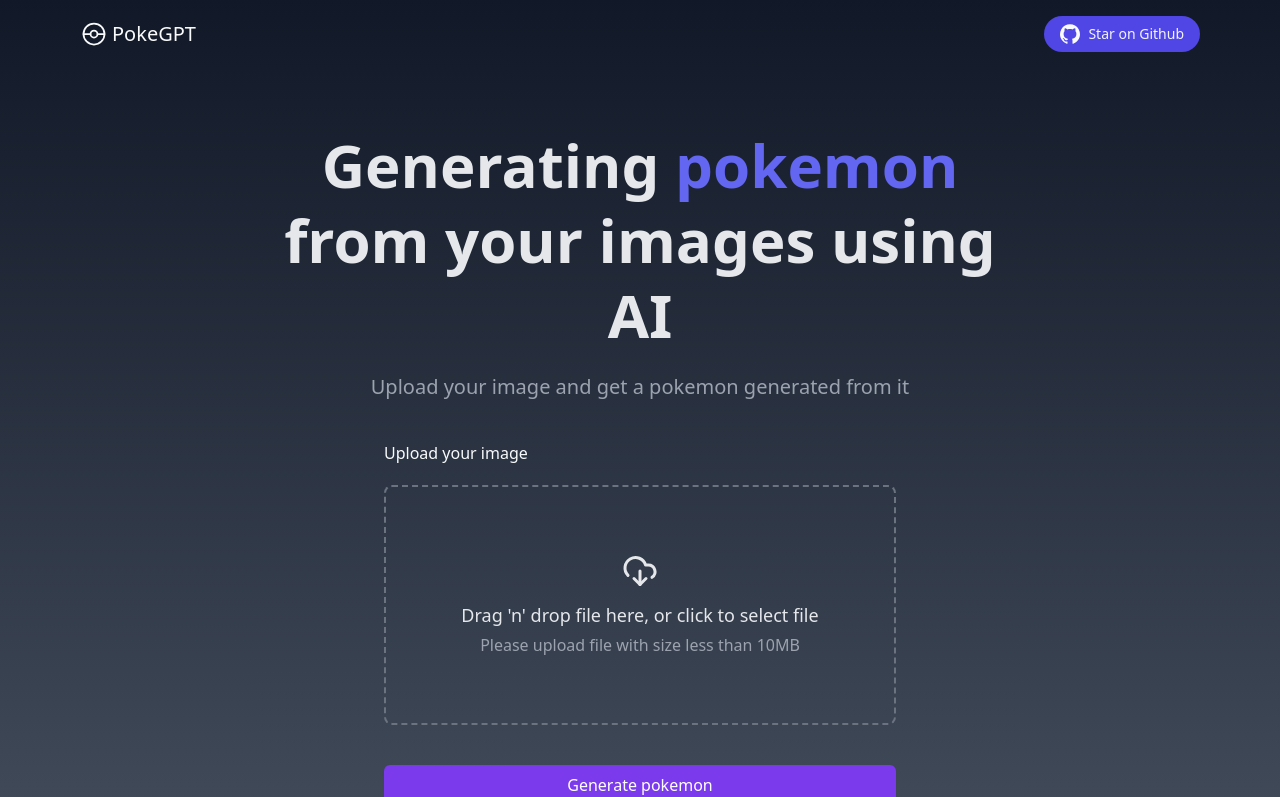
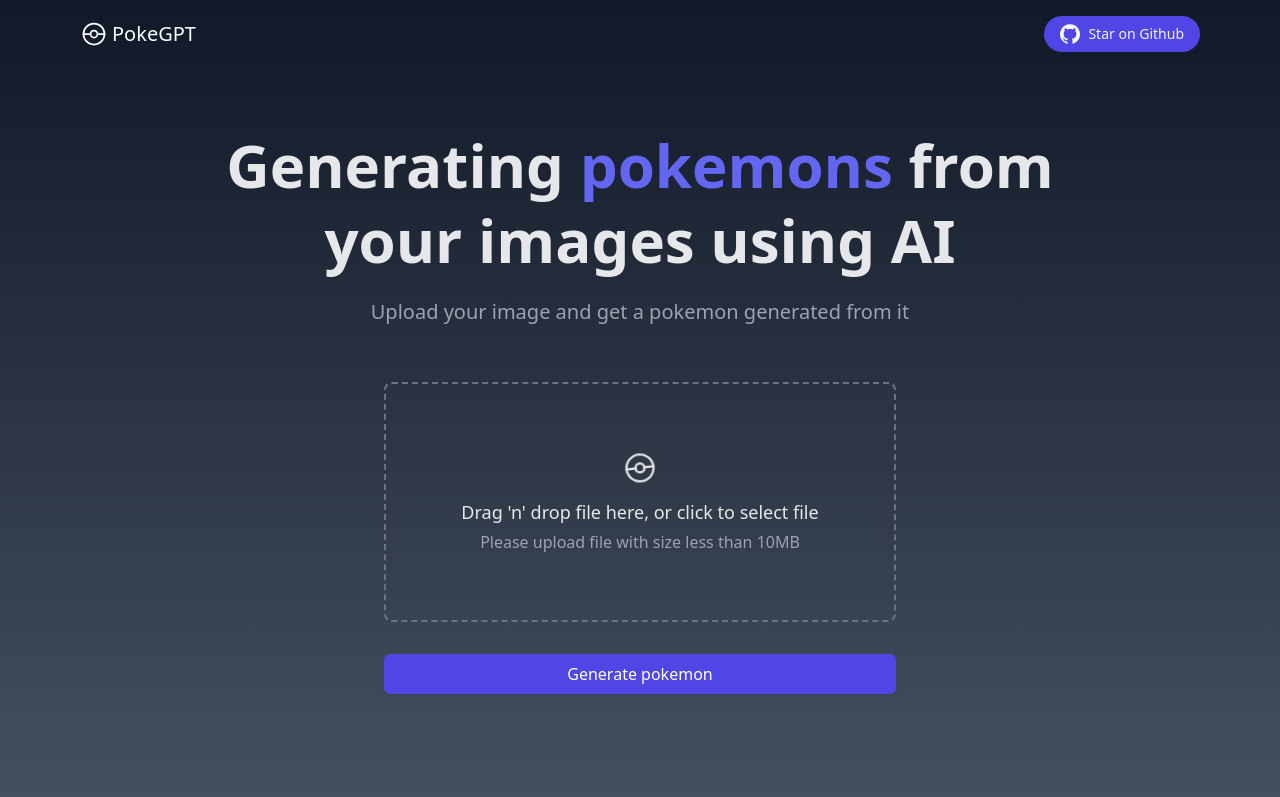
Before and after one commit to sadmann7/poke-gpt, a Next.js app: page / in a window 1280 px wide. Shown: the top 797 px of the page. Built offline with nearby package versions, Linux system fonts and the light colour scheme.

Commit message:
update FileInput

```diff
--- a/package.json
+++ b/package.json
@@ -18,6 +18,7 @@
     "csstype": "^3.1.1",
     "eslint": "8.36.0",
     "eslint-config-next": "13.2.4",
+    "framer-motion": "^10.9.1",
     "lucide-react": "^0.127.0",
     "next": "13.2.4",
     "react": "18.2.0",
--- a/src/components/layouts/Footer.tsx
+++ b/src/components/layouts/Footer.tsx
@@ -1,6 +1,6 @@
 const Footer = () => {
   return (
-    <footer aria-label="footer" className="w-full bg-gray-700/80 py-5">
+    <footer aria-label="footer" className="w-full bg-gray-700/60 py-5">
       <div className="container grid max-w-6xl place-items-center text-center">
         <div className="text-sm text-gray-300 sm:text-base">
           Powered by{" "}
--- a/src/components/layouts/Header.tsx
+++ b/src/components/layouts/Header.tsx
@@ -25,7 +25,7 @@ const Header = () => {
           : "bg-transparent"
       )}
     >
-      <nav className="container flex max-w-6xl items-center justify-between px-4 py-4">
+      <nav className="container flex max-w-6xl items-center justify-between py-4">
         <Link
           aria-label="navigate to home page"
           href="/"
--- a/src/components/ui/Button.tsx
+++ b/src/components/ui/Button.tsx
@@ -30,7 +30,7 @@ const Button = forwardRef<HTMLButtonElement, ButtonProps>(
         className={twMerge(
           "flex h-10 w-full items-center justify-center rounded-md border border-transparent px-4 py-2 text-base font-medium shadow-sm transition-colors focus:outline-none focus:ring-2 focus:ring-gray-400 focus:ring-offset-2 active:scale-[0.99] disabled:pointer-events-none disabled:opacity-70 dark:focus:ring-gray-400 dark:focus:ring-offset-gray-800",
           variant === "primary" &&
-            "bg-violet-600 text-white hover:bg-violet-700",
+            "bg-indigo-600 text-white hover:bg-indigo-700",
           variant === "secondary" &&
             "bg-gray-50 text-gray-900 hover:bg-gray-200",
           variant === "ghost" &&
--- a/src/components/ui/FileInput.tsx
+++ b/src/components/ui/FileInput.tsx
@@ -1,22 +1,15 @@
-import { CheckCircle, DownloadCloud, Loader2 } from "lucide-react";
+import { Icons } from "@/components/Icons";
+import type { SetState } from "@/types/globals";
+import { CheckCircle, Loader2 } from "lucide-react";
 import Image from "next/image";
-import {
-  useCallback,
-  useEffect,
-  type Dispatch,
-  type SetStateAction
-} from "react";
-import {
-  useDropzone,
-  type Accept,
-  type ErrorCode,
-  type FileRejection
-} from "react-dropzone";
+import { useCallback, useEffect } from "react";
+import type { Accept, ErrorCode, FileRejection } from "react-dropzone";
+import { useDropzone } from "react-dropzone";
 import type {
   FieldValues,
   Path,
   PathValue,
-  UseFormSetValue
+  UseFormSetValue,
 } from "react-hook-form";
 import { toast } from "react-hot-toast";
 import { twMerge } from "tailwind-merge";
@@ -28,12 +21,11 @@ type FileInputProps<TFieldValues extends FieldValues> = {
   maxSize: number;
   maxFiles?: number;
   selectedFile: File | null;
-  setSelectedFile: Dispatch<SetStateAction<File | null>>;
+  setSelectedFile: SetState<File | null>;
   previewType?: "image" | "name";
   isUploading?: boolean;
   disabled?: boolean;
-  className?: string;
-};
+} & React.HTMLAttributes<HTMLDivElement>;
 
 const FileInput = <TFieldValues extends FieldValues>({
   name,
@@ -49,7 +41,8 @@ const FileInput = <TFieldValues extends FieldValues>({
   previewType = "image",
   isUploading = false,
   disabled = false,
-  className = "",
+  className,
+  ...props
 }: FileInputProps<TFieldValues>) => {
   const onDrop = useCallback(
     async (acceptedFiles: File[], rejectedFiles: FileRejection[]) => {
@@ -116,17 +109,18 @@ const FileInput = <TFieldValues extends FieldValues>({
           : "pointer-events-auto opacity-100",
         className
       )}
+      {...props}
     >
       <input {...getInputProps()} />
       {isUploading ? (
         <Loader2 className="h-16 w-16 animate-spin" />
       ) : selectedFile ? (
         previewType === "image" ? (
-          <div className="group relative aspect-square h-full max-h-[420px] w-full">
+          <div className="group relative aspect-square h-full max-h-[420px] w-full overflow-hidden rounded-md">
             {isDragActive ? (
               <div className="absolute inset-0 grid h-full w-full place-items-center bg-gray-900/70">
                 <div className="grid place-items-center gap-2 text-gray-200 sm:px-10">
-                  <DownloadCloud
+                  <Icons.logo
                     className={twMerge(
                       "h-9 w-9 group-hover:animate-bounce",
                       isDragActive ? "animate-bounce" : ""
@@ -139,7 +133,7 @@ const FileInput = <TFieldValues extends FieldValues>({
                 </div>
               </div>
             ) : (
-              <div className="absolute inset-0 grid h-full w-full place-items-center bg-gray-900/60 opacity-0 transition-opacity group-hover:opacity-100">
+              <div className="absolute inset-0 grid h-full w-full place-items-center rounded-md bg-gray-900/70 opacity-0 transition-opacity group-hover:opacity-100">
                 <div className="grid place-items-center gap-2">
                   <div className="flex items-center gap-2 text-gray-100">
                     <CheckCircle className="h-5 w-5" aria-hidden="true" />
@@ -157,7 +151,8 @@ const FileInput = <TFieldValues extends FieldValues>({
               src={URL.createObjectURL(selectedFile)}
               alt={selectedFile.name ?? "preview"}
               fill
-              className="absolute inset-0 -z-10 rounded-2xl object-cover"
+              className="absolute inset-0 -z-10 rounded-md object-cover"
+              loading="lazy"
             />
           </div>
         ) : (
@@ -167,7 +162,7 @@ const FileInput = <TFieldValues extends FieldValues>({
         )
       ) : isDragActive ? (
         <div className="grid place-items-center gap-2 text-gray-200 sm:px-10">
-          <DownloadCloud
+          <Icons.logo
             className={twMerge(
               "h-9 w-9 group-hover:animate-bounce",
               isDragActive ? "animate-bounce" : ""
@@ -178,7 +173,10 @@ const FileInput = <TFieldValues extends FieldValues>({
         </div>
       ) : (
         <div className="grid place-items-center gap-1 sm:px-10">
-          <DownloadCloud className="h-9 w-9 text-gray-200" aria-hidden="true" />
+          <Icons.logo
+            className="h-9 w-9 animate-spin text-gray-200"
+            aria-hidden="true"
+          />
           <p className="mt-2 text-base font-medium text-gray-200 sm:text-lg">
             Drag {`'n'`} drop file here, or click to select file
           </p>
--- a/src/pages/api/generatePrompt.ts
+++ b/src/pages/api/generatePrompt.ts
@@ -1,4 +1,4 @@
-import type { PromptResponseData } from "@/types/globals";
+import type { ImageToPromptBody, PromptResponseData } from "@/types/globals";
 import type { NextApiRequest, NextApiResponse } from "next";
 
 interface ExtendedNextApiRequest extends NextApiRequest {
@@ -12,20 +12,22 @@ export default async function handler(
   res: NextApiResponse<PromptResponseData | string>
 ) {
   const { imageUrl } = req.body;
+
   // POST request to Replicate to start the generation process
+  const responseBody: ImageToPromptBody = {
+    version: "50adaf2d3ad20a6f911a8a9e3ccf777b263b8596fbd2c8fc26e8888f8a0edbb5",
+    input: {
+      image: imageUrl,
+    },
+  };
+
   let startResponse = await fetch("https://api.replicate.com/v1/predictions", {
     method: "POST",
     headers: {
       "Content-Type": "application/json",
       Authorization: "Token " + process.env.REPLICATE_API_KEY,
     },
-    body: JSON.stringify({
-      version:
-        "50adaf2d3ad20a6f911a8a9e3ccf777b263b8596fbd2c8fc26e8888f8a0edbb5",
-      input: {
-        image: imageUrl,
-      },
-    }),
+    body: JSON.stringify(responseBody),
   });
 
   let jsonStartResponse = await startResponse.json();
--- a/src/pages/api/upload.ts
+++ b/src/pages/api/upload.ts
@@ -23,7 +23,7 @@ export default async function handler(
   const base64 = req.body.base64;
   const uploadedImage = await cloudinary.uploader.upload(base64, {
     resource_type: "image",
-    folder: "photo-tweak",
+    folder: "poke-gpt",
     transformation: [
       {
         width: 600,
@@ -43,8 +43,8 @@ export default async function handler(
   const options: UploadApiOptions = {
     resource_type: "image",
     type: "upload",
-    prefix: "photo-tweak",
-    folder: "photo-tweak",
+    prefix: "poke-gpt",
+    folder: "poke-gpt",
   };
   const result: UploadApiResponse = await cloudinary.api.resources(options);
   const images = result.resources;
--- a/src/pages/index.tsx
+++ b/src/pages/index.tsx
@@ -108,10 +108,10 @@ const Home: NextPageWithLayout = () => {
         <title>PokeGPT</title>
       </Head>
       <main className="w-full pt-40 pb-32 sm:pt-32">
-        <div className="container flex max-w-6xl flex-col items-center justify-center gap-10">
-          <div className="grid max-w-3xl place-items-center gap-5">
+        <div className="container grid max-w-6xl place-items-center gap-12 sm:gap-14">
+          <div className="grid max-w-4xl place-items-center gap-5">
             <h1 className="w-full text-center text-4xl font-bold leading-tight text-gray-200 sm:text-6xl sm:leading-tight">
-              Generating <span className="text-indigo-500">pokemon</span> from
+              Generating <span className="text-indigo-500">pokemons</span> from
               your images using AI
             </h1>
             <p className="w-full text-center text-lg text-gray-400 sm:text-xl">
@@ -120,13 +120,13 @@ const Home: NextPageWithLayout = () => {
           </div>
           <form
             aria-label="Generate prompt"
-            className="grid w-full max-w-lg gap-10"
+            className="grid w-full max-w-lg gap-8"
             onSubmit={handleSubmit(onSubmit)}
           >
             <fieldset className="grid gap-5">
               <label
                 htmlFor="image"
-                className="text-sm font-medium sm:text-base"
+                className="sr-only text-sm font-medium sm:text-base"
               >
                 Upload your image
               </label>
--- a/src/types/globals.ts
+++ b/src/types/globals.ts
@@ -1,5 +1,8 @@
-import type { NextApiRequest } from "next";
+import type { Dispatch, SetStateAction } from "react";
 import type { DropEvent, FileRejection } from "react-dropzone";
+
+// generics
+export type SetState<T> = Dispatch<SetStateAction<T>>;
 
 // file input
 export type OriginalImage = {
```
Also changed, not shown: 1 other file (tests, documents, lock files or other folders).
